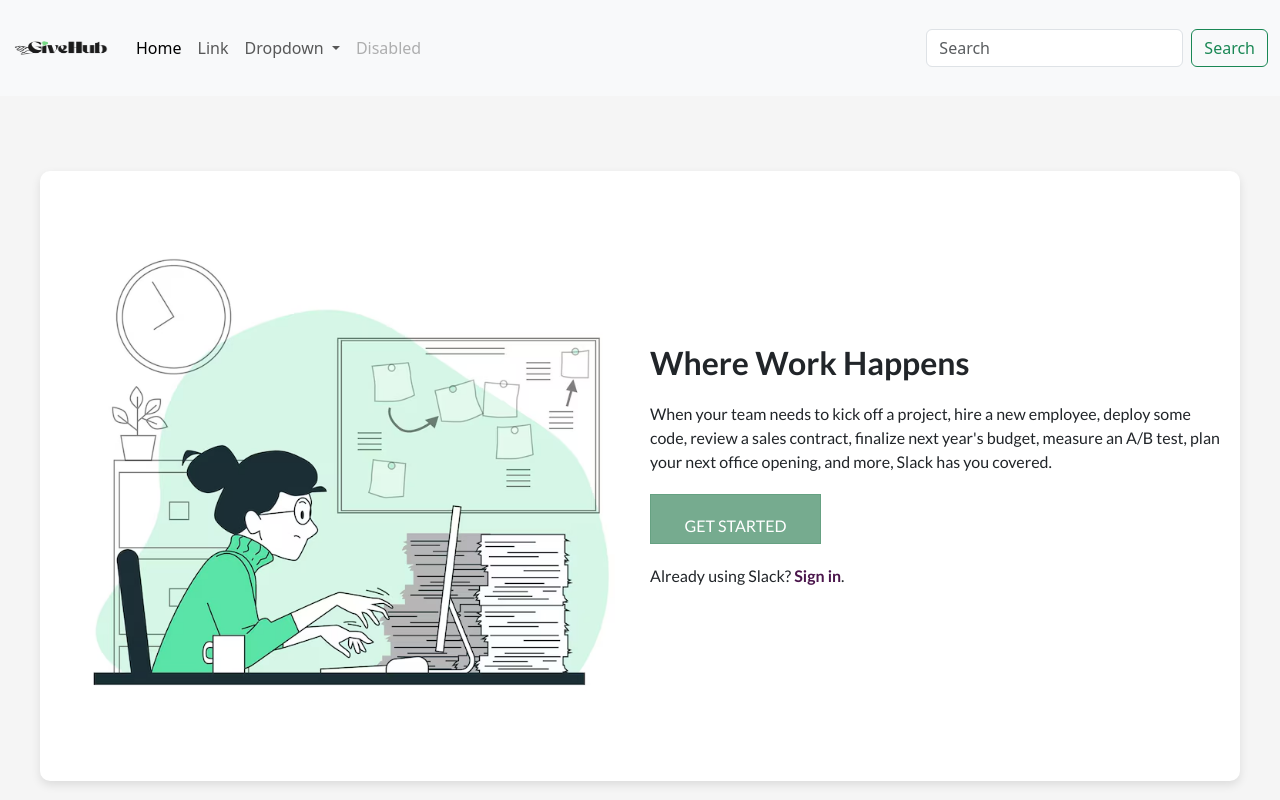
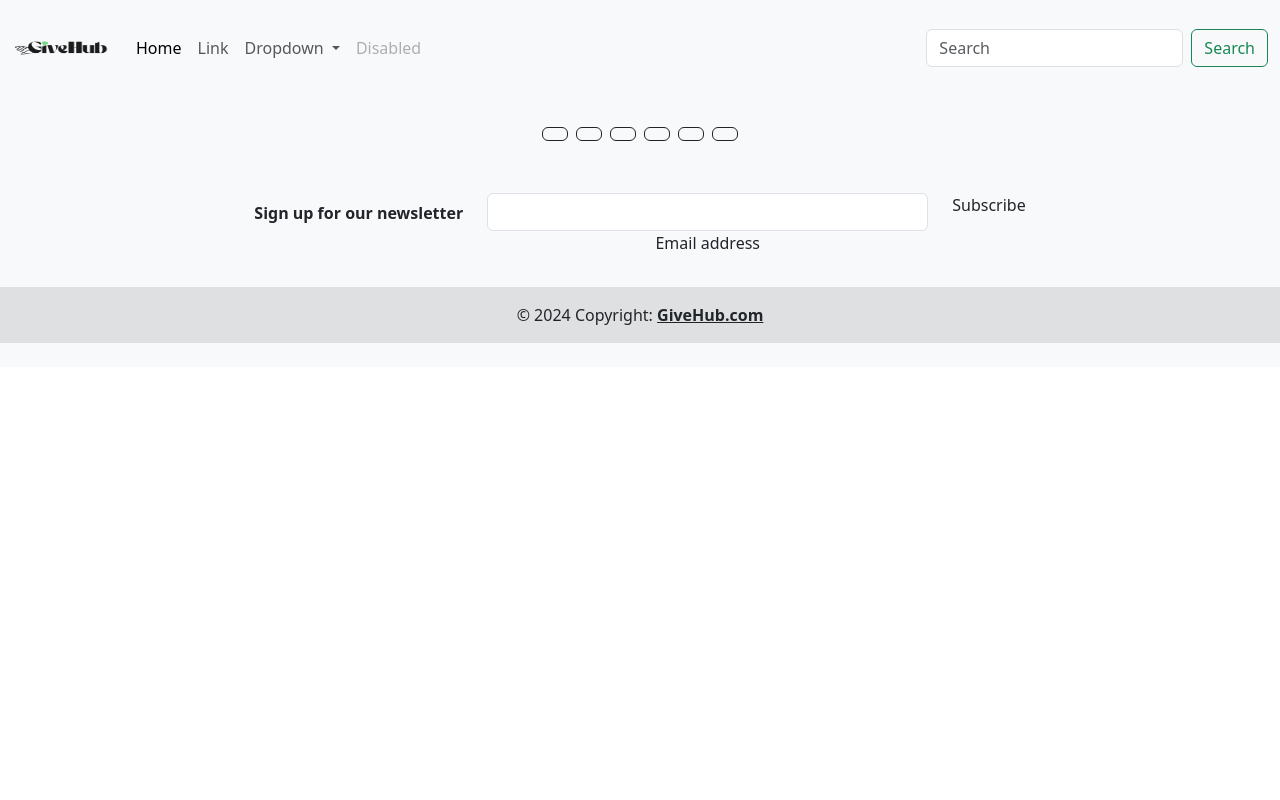
Before and after one commit to ReemOsama30/giveHub-dashboard, an Angular app: page / in a window 1280 px wide. Shown: the top 800 px of the page. Built offline with nearby package versions, Linux system fonts and the light colour scheme.

Commit message:
fix icon

```diff
--- a/angular.json
+++ b/angular.json
@@ -86,7 +86,9 @@
             ],
             "styles": [
               "src/styles.css",
-              "node_modules/bootstrap/dist/css/bootstrap.min.css"
+              "@angular/material/prebuilt-themes/deeppurple-amber.css",
+              "node_modules/bootstrap/dist/css/bootstrap.min.css",
+              "node_modules/@fortawesome/fontawesome-free/css/all.css"
             ],
             "scripts": ["node_modules/bootstrap/dist/js/bootstrap.bundle.js"]
           }
--- a/src/app/app.component.html
+++ b/src/app/app.component.html
@@ -1,3 +1,4 @@
+
 <app-navbar></app-navbar>
-<app-home></app-home>
-<app-login></app-login>
+<router-outlet></router-outlet>
+<app-footer></app-footer>
--- a/src/app/app.component.ts
+++ b/src/app/app.component.ts
@@ -4,11 +4,12 @@
 import { HomeComponent } from '../components/home/home.component';
 import { LoginComponent } from '../components/login/login.component';
 import { RegisterComponent } from '../components/register/register.component';
+import { FooterComponent } from '../components/footer/footer.component';
 
 @Component({
   selector: 'app-root',
   standalone: true,
-  imports: [RouterOutlet,NavbarComponent,HomeComponent,LoginComponent,RegisterComponent],
+  imports: [RouterOutlet,NavbarComponent,HomeComponent,LoginComponent,RegisterComponent,FooterComponent],
   templateUrl: './app.component.html',
   styleUrl: './app.component.css'
 })
--- a/src/app/app.routes.ts
+++ b/src/app/app.routes.ts
@@ -1,3 +1,11 @@
 import { Routes } from '@angular/router';
+import { LoginComponent } from '../components/login/login.component';
 
-export const routes: Routes = [];
+export const routes: Routes = [
+
+{path:"login",component:LoginComponent}
+
+
+
+
+];
--- /dev/null
+++ b/src/components/footer/footer.component.css
@@ -0,0 +1,40 @@
+body {
+    font-family: Arial, sans-serif;
+    background-color: #fff;
+    margin: 0;
+    padding: 0;
+}
+
+.footer {
+    background-color: #fff;
+    color: #000;
+    text-align: center;
+    padding: 20px 0;
+    border-top: 1px solid #ddd;
+}
+
+.footer-title {
+    font-size: 24px;
+    color: #008000; /* Green color */
+}
+
+.footer-description {
+    font-size: 16px;
+    color: #000; /* Black color */
+    margin: 10px 0;
+}
+
+.footer-icons {
+    margin-top: 15px;
+}
+
+.icon-link {
+    color: #008000; /* Green color */
+    margin: 0 10px;
+    font-size: 20px;
+    text-decoration: none;
+}
+
+.icon-link:hover {
+    color: #000; /* Black color */
+}
--- /dev/null
+++ b/src/components/footer/footer.component.html
@@ -0,0 +1,81 @@
+<footer class="bg-body-tertiary text-center py-4">
+    <section class="mb-4">
+        <!-- Facebook -->
+        <a class="btn btn-outline-dark btn-floating m-1" href="#!" role="button">
+            <i class="fab fa-facebook-f"></i>
+        </a>
+
+        <!-- Twitter -->
+        <a class="btn btn-outline-dark btn-floating m-1" href="#!" role="button">
+            <i class="fab fa-twitter"></i>
+        </a>
+
+        <!-- Google -->
+        <a class="btn btn-outline-dark btn-floating m-1" href="#!" role="button">
+            <i class="fab fa-google"></i>
+        </a>
+
+        <!-- Instagram -->
+        <a class="btn btn-outline-dark btn-floating m-1" href="#!" role="button">
+            <i class="fab fa-instagram"></i>
+        </a>
+
+        <!-- Linkedin -->
+        <a class="btn btn-outline-dark btn-floating m-1" href="#!" role="button">
+            <i class="fab fa-linkedin-in"></i>
+        </a>
+
+        <!-- Github -->
+        <a class="btn btn-outline-dark btn-floating m-1" href="#!" role="button">
+            <i class="fab fa-github"></i>
+        </a>
+    </section>
+
+    <!-- Grid container -->
+    <div class="container p-4 pb-0">
+        <!-- Section: Form -->
+        <section>
+            <form action="">
+                <!--Grid row-->
+                <div class="row d-flex justify-content-center">
+                    <!--Grid column-->
+                    <div class="col-auto">
+                        <p class="pt-2">
+                            <strong>Sign up for our newsletter</strong>
+                        </p>
+                    </div>
+                    <!--Grid column-->
+
+                    <!--Grid column-->
+                    <div class="col-md-5 col-12">
+                        <!-- Email input -->
+                        <div class="form-outline mb-4">
+                            <input type="email" id="form5Example26" class="form-control" />
+                            <label class="form-label" for="form5Example26">Email address</label>
+                        </div>
+                    </div>
+                    <!--Grid column-->
+
+                    <!--Grid column-->
+                    <div class="col-auto">
+                        <!-- Submit button -->
+                        <button type="submit" class="nav-link btn button is-small w-button custom-button btn-primary">
+                            Subscribe
+                        </button>
+                    </div>
+                    <!--Grid column-->
+                </div>
+                <!--Grid row-->
+            </form>
+        </section>
+        <!-- Section: Form -->
+    </div>
+    <!-- Grid container -->
+
+    <!-- Copyright -->
+    <div class="text-center p-3" style="background-color: rgba(0, 0, 0, 0.1);">
+        © 2024 Copyright:
+        <a class="text-body fw-bold" href="#">GiveHub.com</a>
+    </div>
+    <!-- Copyright -->
+</footer>
```
Also changed, not shown: src/components/footer/footer.component.ts (added, +12 -0 lines), 1 other file (tests, documents, lock files or other folders).
